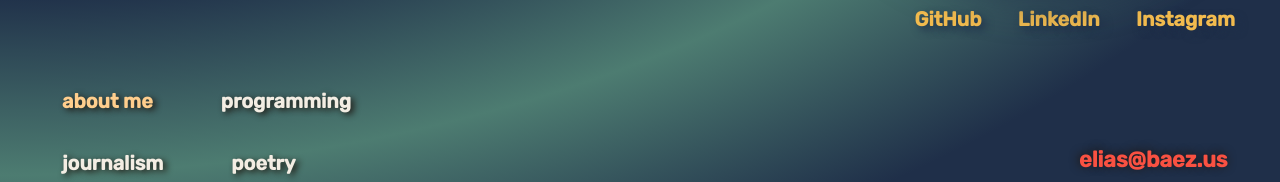
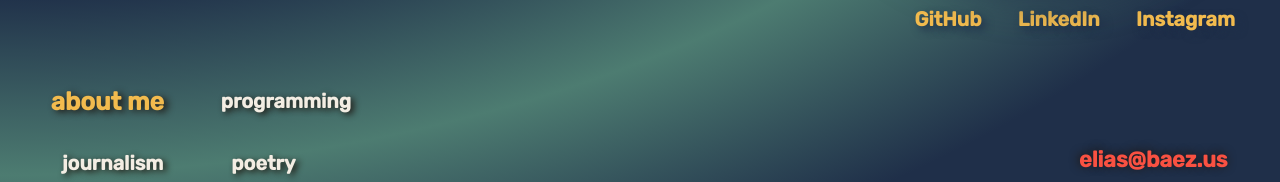
Before and after one commit to baezus/dreamhost-baezus, a React (Create React App) app in the folder client/: page / in a window 1280 px wide. In both pictures the pointer is over the button "about me". Shown: the part 580-762 px from the top of the page. Built offline with nearby package versions, Linux system fonts and the light colour scheme; a web font is replaced by a local one.

Commit message:
Okay, I'm doing too many animations but they are fun. ugh

```diff
--- a/client/src/styles/App.scss
+++ b/client/src/styles/App.scss
@@ -44,10 +44,19 @@ div.message-body.is-size-5.is-clickable:hover {
 button.button.is-rounded {
   font-weight: 800;
   text-shadow: 3px 2px 6px $five;
+  -webkit-transition: .5s ease-in-out;
+  -moz-transition: .5s ease-in-out;
+  -o-transition: .5s ease-in-out;
+  transition: .5s ease-in-out;
 }
 
 button.button.is-rounded:hover {
   text-shadow: 3px 2px 6px $five;
+  -webkit-transform: scale(1.25);
+  -moz-transform: scale(1.25);
+  -o-transform: scale(1.25);
+  -ms-transform: scale(1.25);
+  transform: scale(1.25);
 }
 
 button.button.is-rounded:focus {
@@ -83,12 +92,20 @@ a.is-size-5 {
   text-shadow: 4px 4px 8px $one;
   font-weight: xx-large;
   font-size: larger;
-
+  -webkit-transition: .5s ease-in-out;
+  -moz-transition: .5s ease-in-out;
+  -o-transition: .5s ease-in-out;
+  transition: .5s ease-in-out;
 }
 
 a.is-size-5:hover {
   text-shadow: 2px 2px $one;
   font-weight: x-large;
+  -webkit-transform: scale(1.10);
+  -moz-transform: scale(1.10);
+  -o-transform: scale(1.10);
+  -ms-transform: scale(1.10);
+  transform: scale(1.10);
 }
 
 nav.level {
--- a/client/src/styles/variables.scss
+++ b/client/src/styles/variables.scss
@@ -25,7 +25,7 @@ $button-color: $four;
 $button-background-color: transparent;
 $button-border-color: transparent;
 $button-border-width: .20rem;
-$button-hover-color: $two;
+$button-hover-color: $eight;
 $button-hover-border-color: transparent;
 $button-focus-color: $two;
 $button-focus-border-color: transparent;
```
Also changed, not shown: 1 other file (tests, documents, lock files or other folders).
